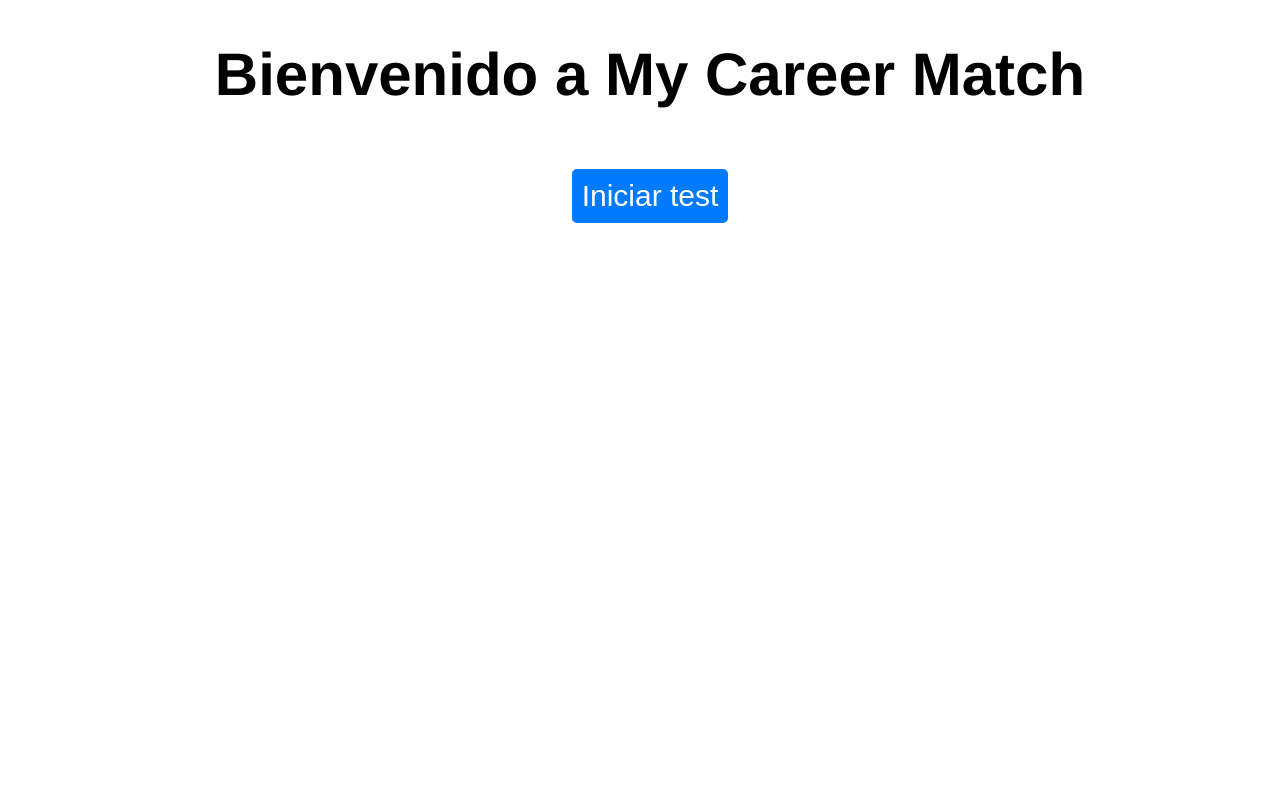
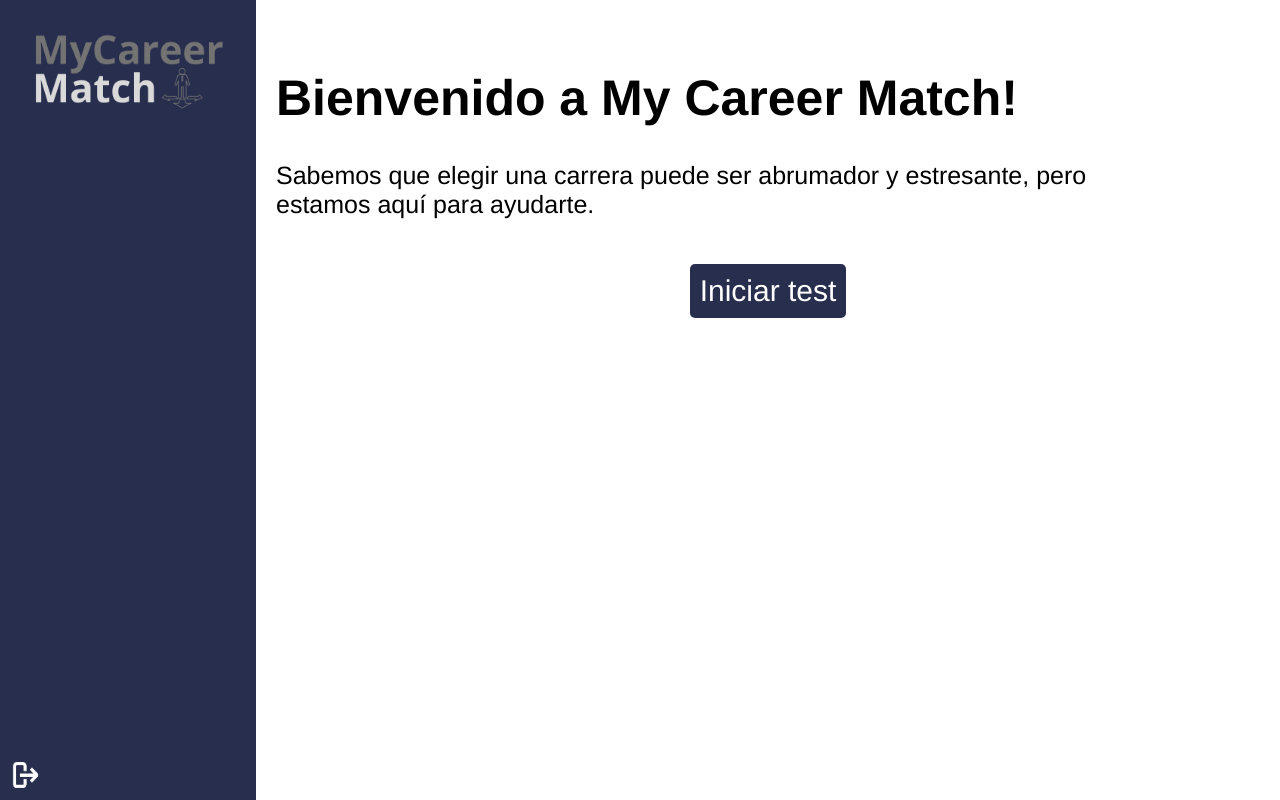
Before and after one commit to yesseli/frontend_pg, a React (Create React App) app: page /home in a window 1280 px wide. Built offline with nearby package versions, Linux system fonts and the light colour scheme.

Commit message:
correcciones en los botones de login y home

```diff
--- a/package.json
+++ b/package.json
@@ -10,8 +10,9 @@
     "react": "^18.2.0",
     "react-dom": "^18.2.0",
     "react-router": "6.11.1",
-    "react-router-dom": "^6.11.1",
+    "react-router-dom": "^5.3.4",
     "react-scripts": "^2.1.3",
+    "url-loader": "^4.1.1",
     "web-vitals": "^2.1.4"
   },
   "scripts": {
--- a/src/App.js
+++ b/src/App.js
@@ -1,21 +1,20 @@
-import './App.css';
 import React from 'react';
-import { BrowserRouter as Router, Route, Routes } from "react-router-dom";
-import Login from './components/Login';
-import Home from './components/Home'
-import Test from './components/Test'
-
+import { BrowserRouter as Router, Route, Switch } from 'react-router-dom';
+import Login from './components/login/Login';
+import Home from './components/Home';
+import Test from './components/Test';
 
 function App() {
   return (
     <Router>
-      <Routes>
-        <Route path="/login" element={<Login />} />
-        <Route path="/home" element={<Home />} />
-        <Route path="/test" element={<Test />} />
-      </Routes>
+      <Switch>
+        <Route exact path="/" component={Login} />
+        <Route path="/home" component={Home} />
+        <Route path="/test" component={Test} />
+      </Switch>
     </Router>
   );
 }
 
+
 export default App;
--- a/src/components/Home.js
+++ b/src/components/Home.js
@@ -1,22 +1,39 @@
 import React from 'react';
-import { Link } from "react-router-dom";
+import {useHistory } from "react-router-dom";
 import "./home.css";
+import logo from '../images/logo.png';
+import logout from '../images/logout.png';
+
 
 function Welcome() {
+  const history = useHistory();
+
+  const handleIniciarTest = () => {
+    history.push("/test"); // Redirige a la ruta "/test"
+  };
+
   return (
-    <div className='fondo'>
-      <form>
-      <h1 className='txt-bienvenida'>Bienvenido a My Career Match</h1>
-      </form>
-      <form>
-      <button className='btn-inicio-test' type="submit">
-        <Link to="/Test" className="link" >Iniciar test</Link>
-      </button>
-      </form>
+    <div className="container">
+      <div className='sidebar'>
+        <div className='logo-img'>
+          <img src={logo} alt="li"/>
+        </div>
+        <div className='logout'>
+          <img src={logout} alt="li"/>
+        </div>
+      </div>
+      <div className='content'>
+        <h1 className='txt-bienvenida'>Bienvenido a My Career Match!</h1>
+        <p className='parrafo'>
+          Sabemos que elegir una carrera puede ser abrumador y estresante, pero <br />
+          estamos aquí para ayudarte.</p>
+        <div className="button-container">
+          <button className='btn-inicio-test' type="submit" onClick={handleIniciarTest}>
+            Iniciar test
+          </button>
+        </div>
+      </div>
     </div>
-
-
-
   );
 }
 
--- a/src/components/home.css
+++ b/src/components/home.css
@@ -1,22 +1,67 @@
-.fondo{
+.container {
+    display: grid;
+    grid-template-columns: 20% 80%;
+    height: 100vh;
+  }
+
+  .sidebar {
+    background-color: #282E4E;
+  }
+
+  .logo-img {
+    display: flex;
+    justify-content: center;
+    margin-top: -10%;
+  }
+
+  .logo-img img {
+    max-width: 80%;
+  }
+
+  .logout img {
+    max-width: 2%;
+    float: left;
+    position: fixed;
+    bottom: 1.5%;
+    left: 1%;
+  }
+
+  .logout {
+    display: flex;
+    justify-content: center;
+    align-items: flex-end;
+  }
+
+
+  .content {
+    padding: 20px;
+  }
+
+  .txt-bienvenida {
     font-style: normal;
-    font-size: 30px;
+    font-size: 50px;
     font-family: 'Franklin Gothic Medium', 'Arial Narrow', Arial, sans-serif;
     color: #000000;
-    padding-left: 20px;
-}
+    margin-top: 5%;
+  }
+  .parrafo{
+    font-style: normal;
+    font-size: 25px;
+    font-family: 'Franklin Gothic Medium', 'Arial Narrow', Arial, sans-serif;
+    color: #000000;
+  }
 
-.btn-inicio-test{
+  .button-container {
     display: flex;
     justify-content: center;
+    margin-top: 20px;
+  }
+
+  .btn-inicio-test {
     font-size: 30px;
-    background-color: #007bff;
+    background-color: #282E4E;
     font-family: 'Franklin Gothic Medium', 'Arial Narrow', Arial, sans-serif;
     color: white;
     border-radius: 5px;
     cursor: pointer;
-}
-
-body {
-    background-color: rgba(255, 255, 255, 0.957);
   }
--- a/src/components/login.css
+++ /dev/null
@@ -1,83 +0,0 @@
-form {
-    display: flex;
-    flex-direction: column;
-    align-items: center;
-  }
-
-  label {
-    margin-bottom: 10px;
-    font-size: 1.5rem;
-  }
-
-  input {
-    padding: 10px;
-    border-radius: 5px;
-    border: 1px solid #ccc;
-    margin-bottom: 10px;
-    font-size: 1rem;
-    width: 300px;
-  height: 20px;
-  }
-
-  button {
-    margin-top: 20px;
-    background-color: #007bff;
-    font-family: Arial, Helvetica, sans-serif;
-    color: white;
-    padding: 10px;
-    border-radius: 5px;
-    border: none;
-    cursor: pointer;
-  }
-
-  button:hover {
-    background-color: #0069d9;
-  }
-  .login-page {
-    display: flex;
-    align-items: center;
-    justify-content: center;
-    height: 100vh;
-  }
-
-  .login-container {
-    width: 50%;
-    height: 100%;
-    display: flex;
-    flex-direction: column;
-    justify-content: center;
-    align-items: center;
-    background-color:#ffffff;
-  }
-
-  .image {
-      width: 50%;
-      text-align: center;
-  }
-  .image img {
-    width: 100%;
-    height: auto;
-    max-width: 400px; /* ajusta el valor según tu preferencia */
-  }
-.iniciar{
-  padding-top: 1rem;
-    font-style: normal;
-    font-family: 'Franklin Gothic Medium', 'Arial Narrow', Arial, sans-serif;
-    color: #000000;
-}
-.texto{
-    font-family: 'Franklin Gothic Medium', 'Arial Narrow', Arial, sans-serif;
-}
-::placeholder {
-    color:black;
-  }
-  p {
-    color: #787878;
-    font-family: 'Franklin Gothic Medium', 'Arial Narrow', Arial, sans-serif;
-    font-size: 1ch;
-  }
-  .link {
-    text-decoration: none;
-    font-family: Arial, Helvetica, sans-serif;
-    color: white;
-  }
--- a/src/components/Login.js
+++ b/src/components/login/Login.js
@@ -1,15 +1,18 @@
 import React, { useState } from "react";
-import { Link } from "react-router-dom";
+import { useHistory } from "react-router-dom";
 import "./login.css";
 import axios from 'axios';
-import logo from '../images/logo.png';
+import logo from '../../images/logo.png';
 
 function Login() {
+  const history = useHistory();
+
   const [email, setEmail] = useState("");
   const [password, setPassword] = useState("");
 
   const handleSubmit = async (e) => {
     e.preventDefault();
+
     //lógica de autenticación
     try {
       const response = await axios.post('http://localhost:8000/login', {
@@ -21,12 +24,15 @@ function Login() {
         }
       });
       console.log(response.data);
-      // Aquí puedes redirigir a otra página o realizar alguna acción según la respuesta del backend
+
+      const { username } = response.data;
+
+      // Redirige al /home
+      history.push("/home", { username });
     } catch (error) {
       console.error(error);
     }
   };
-
 
   return (
     <div className="login-page">
@@ -52,11 +58,8 @@ function Login() {
               placeholder="Contraseña"
             />
           <br />
-          <button type="submit">
-          <Link to="/Home" className="link" >Iniciar sesión</Link>
-          </button>
+          <button type="submit">Iniciar sesión</button>
           <p>¿No tienes una cuenta? Crea una ahora</p>
-
         </form>
       </div>
     </div>
--- /dev/null
+++ b/src/components/login/login.css
@@ -0,0 +1,81 @@
+form {
+  display: flex;
+  flex-direction: column;
+  align-items: center;
+}
+
+label {
+  margin-bottom: 10px;
+  font-size: 1.5rem;
+}
+
+input {
+  padding: 10px;
+  border-radius: 5px;
+  border: 1px solid #ccc;
+  margin-bottom: 10px;
+  font-size: 1rem;
+  width: 300px;
+height: 20px;
+}
+
+button {
+  margin-top: 20px;
+  background-color: #282E4E;
+  font-family: Arial, Helvetica, sans-serif;
+  color: white;
+  padding: 10px;
+  border-radius: 5px;
+  border: none;
+  cursor: pointer;
+}
+
+
+.login-page {
+  display: flex;
+  align-items: center;
+  justify-content: center;
+  height: 100vh;
+}
+
+.login-container {
+  width: 50%;
+  height: 100%;
+  display: flex;
+  flex-direction: column;
+  justify-content: center;
+  align-items: center;
+  background-color:#ffffff;
+}
+
+.image {
+    width: 50%;
+    text-align: center;
+}
+.image img {
+  width: 100%;
+  height: auto;
+  max-width: 400px;
+}
+.iniciar{
+padding-top: 1rem;
+  font-style: normal;
+  font-family: 'Franklin Gothic Medium', 'Arial Narrow', Arial, sans-serif;
+  color: #000000;
+}
+.texto{
+  font-family: 'Franklin Gothic Medium', 'Arial Narrow', Arial, sans-serif;
+}
+::placeholder {
+  color:black;
+}
+p {
+  color: #787878;
+  font-family: 'Franklin Gothic Medium', 'Arial Narrow', Arial, sans-serif;
+  font-size: 1ch;
+}
+.link {
+  text-decoration: none;
+  font-family: Arial, Helvetica, sans-serif;
+  color: white;
+}
```
Also changed, not shown: src/images/logout.png (added), 1 other file (tests, documents, lock files or other folders).
